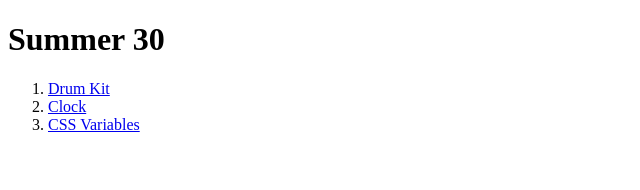
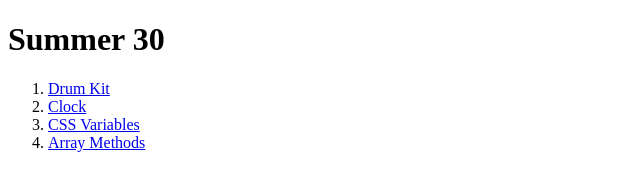
Before and after one commit to jameszhang-a/Summer30, a plain HTML site: page index.html in a window 1280 px wide. Shown: the whole page, without its empty margins (0-640 px from the left). Drawn offline with Linux system fonts and the light colour scheme.

Commit message:
Include 04 in index

```diff
--- a/index.html
+++ b/index.html
@@ -21,6 +21,7 @@
 			<li><a href="/Summer30/01-Drum-Kit/index.html">Drum Kit</a></li>
 			<li><a href="/Summer30/02-Clock/index.html">Clock</a></li>
 			<li><a href="/Summer30/03-CSS-Variables/index.html">CSS Variables</a></li>
+			<li><a href="/Summer30/04-Arrays/index.html">Array Methods</a></li>
 		</ol>
 
 		<script src="" async defer></script>
```
